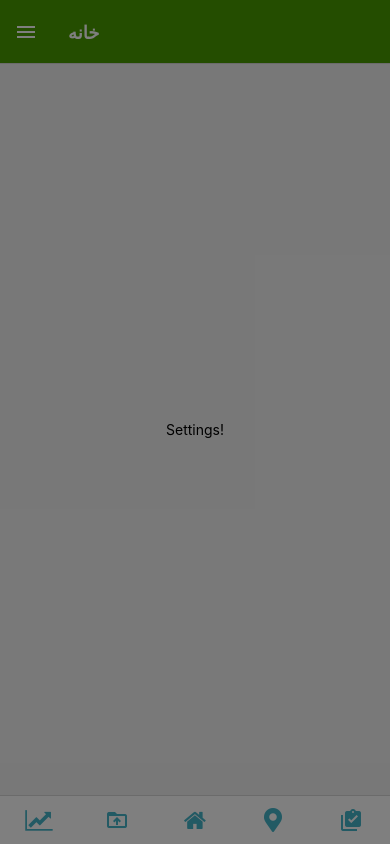
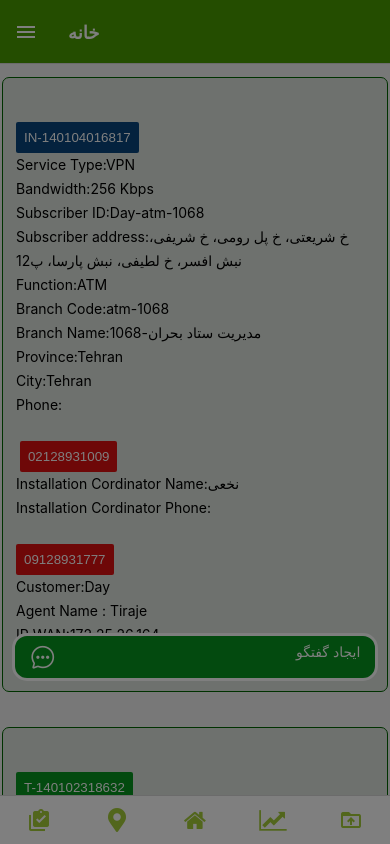
Before and after one commit to alirezashon/peymankar, a React Native app: screen /home in a window 390 px wide. Built offline with nearby package versions, Linux system fonts and the light colour scheme; what expo-notifications would draw is missing.

Commit message:
Update tab.js

```diff
--- a/navigations/tab.js
+++ b/navigations/tab.js
@@ -8,31 +8,9 @@ import { FontAwesome5 } from '@expo/vector-icons';
 import { MaterialCommunityIcons } from '@expo/vector-icons';
 import HomeScreen from '../screens/home';
 import Upload from '../screens/upload';
-
-function SettingsScreen() {
-  return (
-    <View style={{ flex: 1, justifyContent: 'center', alignItems: 'center' }}>
-      <Text>Settings!</Text>
-    </View>
-  );
-}
-
-function HomeScreenA() {
-  return (
-    <View style={{ flex: 1, justifyContent: 'center', alignItems: 'center' }}>
-<AntDesign name="barschart" size={24} color="black" />
-   </View>
-  );
-}
-
-function SettingsScreenA() {
-  return (
-    <View style={{ flex: 1, justifyContent: 'center', alignItems: 'center' }}>
-      <Text>Settings!</Text>
-    </View>
-  );
-}
-
+import Locations from '../screens/location';
+import Chart from '../screens/chart';
+import Ticket from '../screens/tickets';
 
 const Tab = createBottomTabNavigator();
 
@@ -43,41 +21,42 @@ export default function Tabe() {
         tabBarShowLabel : false,
           headerShown:false
       }}>
+          <Tab.Screen
+              options={{
+          tabBarIcon:() => <MaterialCommunityIcons name="clipboard-check-multiple" size={24} color="#a5cd39" />
+        }}
+        name="چک ست" component={Ticket}
+        />
+
+       <Tab.Screen
+              options={{
+          tabBarIcon:() => <FontAwesome5 name="map-marker-alt" size={24} color="#a5cd39" />
+        }}
+       name="مسیریاب" component={Locations}
+       />
+
+       <Tab.Screen
+        options={{            tabBarIcon:() => <FontAwesome name="home" size={24} color="#a5cd39" />
+        }}
+          name="خانه " component={HomeScreen}
+          />
 
         <Tab.Screen
+
          options={{
-          tabBarIcon:() => <FontAwesome name="line-chart" size={24} color="#45b5c9" />
+          tabBarIcon:() => <FontAwesome name="line-chart" size={24} color="#a5cd39" />
         }}
-         name="نمودار" component={SettingsScreen}
+         name="نمودار" component={Chart}
         />
 
         <Tab.Screen
         options={{
-          tabBarIcon:() => <MaterialIcons name="drive-folder-upload" size={24} color="#45b5c9" />
+          tabBarIcon:() => <MaterialIcons name="drive-folder-upload" size={24} color="#a5cd39" />
         }}
           name="فولدربندی" component={Upload}
           />
 
-           <Tab.Screen
-        options={{  lazy:true,
-          tabBarIcon:() => <FontAwesome name="home" size={24} color="#45b5c9" />
-        }}
-          name="خانه" component={HomeScreen}
-          />
 
-       <Tab.Screen
-              options={{
-          tabBarIcon:() => <FontAwesome5 name="map-marker-alt" size={24} color="#45b5c9" />
-        }}
-       name="مسیریاب" component={HomeScreenA}
-       />
-
-        <Tab.Screen
-              options={{
-          tabBarIcon:() => <MaterialCommunityIcons name="clipboard-check-multiple" size={24} color="#45b5c9" />
-        }}
-        name="چک ست" component={SettingsScreenA}
-        />
 
       </Tab.Navigator>
   );
```
